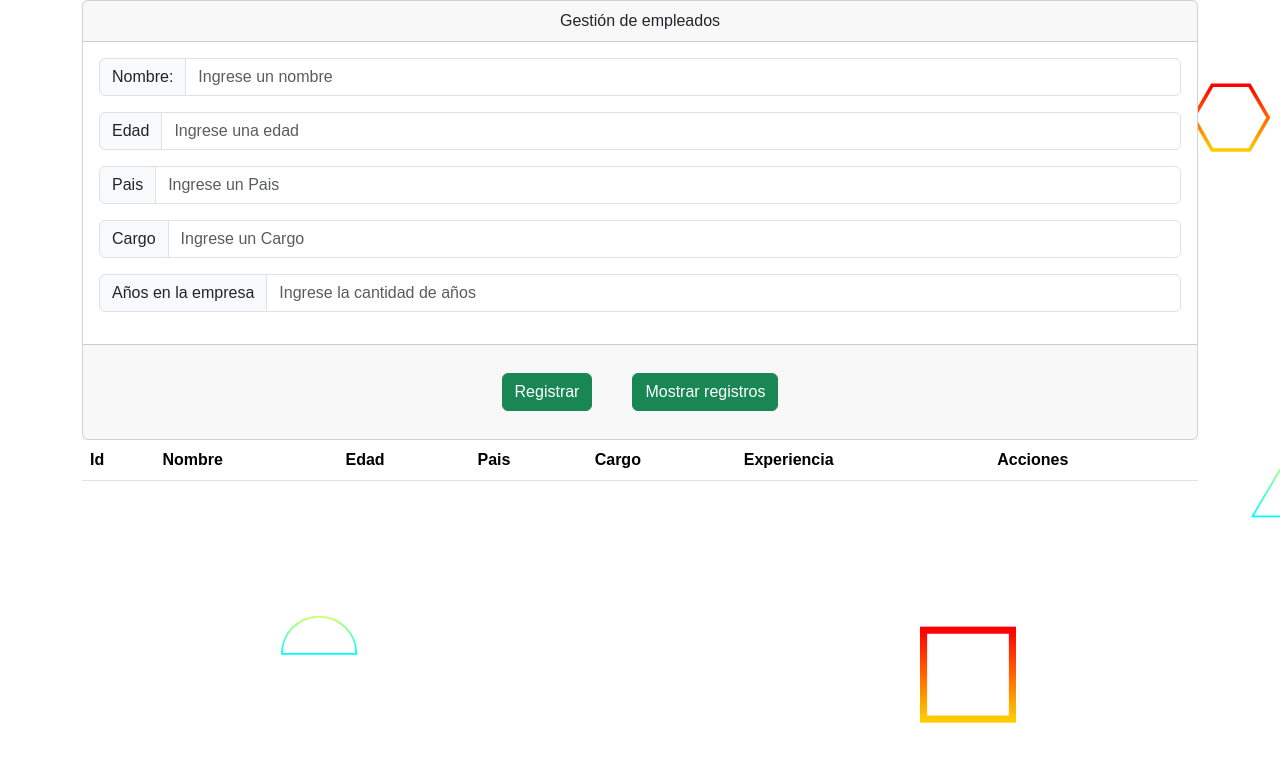
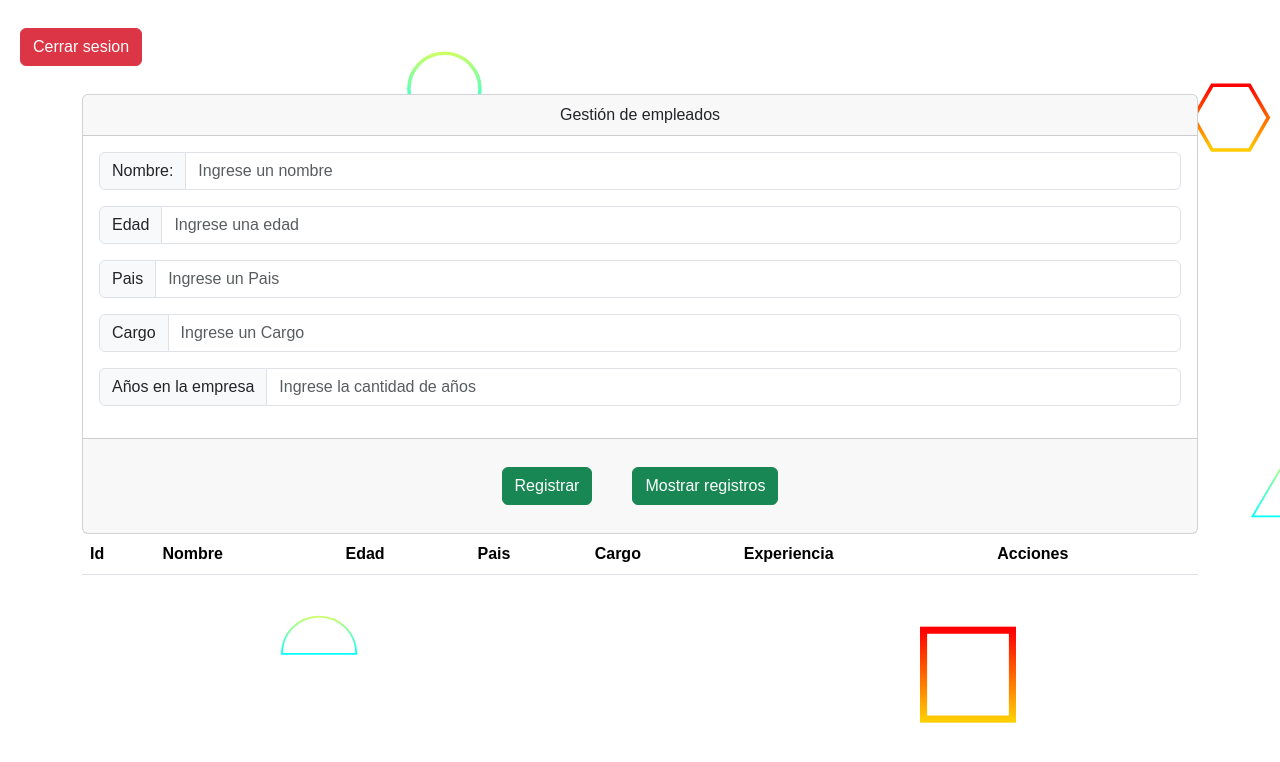
Before and after one commit to fedevillagra02/Crud-react-2-, a React (Create React App) app in the folder client/: page /App in a window 1280 px wide. Shown: the top 762 px of the page. Built offline with nearby package versions, Linux system fonts and the light colour scheme.

Commit message:
creacion del cerrar sesion

```diff
--- a/client/src/App.js
+++ b/client/src/App.js
@@ -4,7 +4,8 @@ import{useState} from "react";
 import Axios from "axios";
 import "bootstrap/dist/css/bootstrap.min.css";
 import Swal from 'sweetalert2'
-
+import React  from 'react';
+import {useNavigate } from 'react-router-dom';
 
 
 
@@ -20,6 +21,8 @@ function App() {
 
 const [empleadosList,setEmpleados]= useState([]);
 const token = localStorage.getItem('token'); //traigo el token desde el local storage
+const navigate = useNavigate();
+
 const validate=()=>{
     // Verificar si los campos obligatorios están completos
     if (!nombre || !edad || !pais || !cargo || !anios) {
@@ -51,7 +54,7 @@ const validate=()=>{
 const add = () => {
    if(!validate()) return;
   Axios.post("http://localhost:3001/create", { //realizo una solicitud post
-    nombre: nombre,
+    nombre: nombre, //Indico que nombre es representado por la constante nombre
     edad: edad,
     pais: pais,
     cargo: cargo,
@@ -167,6 +170,10 @@ seteditar(false);
   }
 
 
+  const cerrarSesion = () => {
+    localStorage.removeItem('token'); //remover el token de localStorage
+    navigate(`/`); //dirigirlo a la pagina main
+  }
 
 const editarEmpleado = (val)=>{
 seteditar(true);
@@ -178,9 +185,22 @@ setpais(val.pais);
 setanios(val.anios);
 setid(val.id);
 
+
 }
 
 return (
+  <div>
+      <nav className="navbar">
+        <div className="container1">
+        <button className='btn btn-danger' id='btn' onClick={cerrarSesion}>Cerrar sesion
+        </button>
+
+        </div>
+      </nav>
+
+
+
+
   <div className="container">
   <div className="card text-center">
     {/* Encabezado de la tarjeta */}
@@ -314,6 +334,7 @@ value={nombre}
       </tbody>
     </table>
   </div>
+  </div>
 
   );
 };
--- a/client/src/Inicio.js
+++ b/client/src/Inicio.js
@@ -11,10 +11,10 @@ function Inicio() {
       <BrowserRouter>
         <Routes>
         <Route path='/' element={< Main />} />
-
           <Route path='/iniciar-sesion' element={<IniciarSesion />} />
           <Route path='/registro' element={<Registro />} />
           <Route path='/App' element={<App />} />
+
 
         </Routes>
       </BrowserRouter>
```
